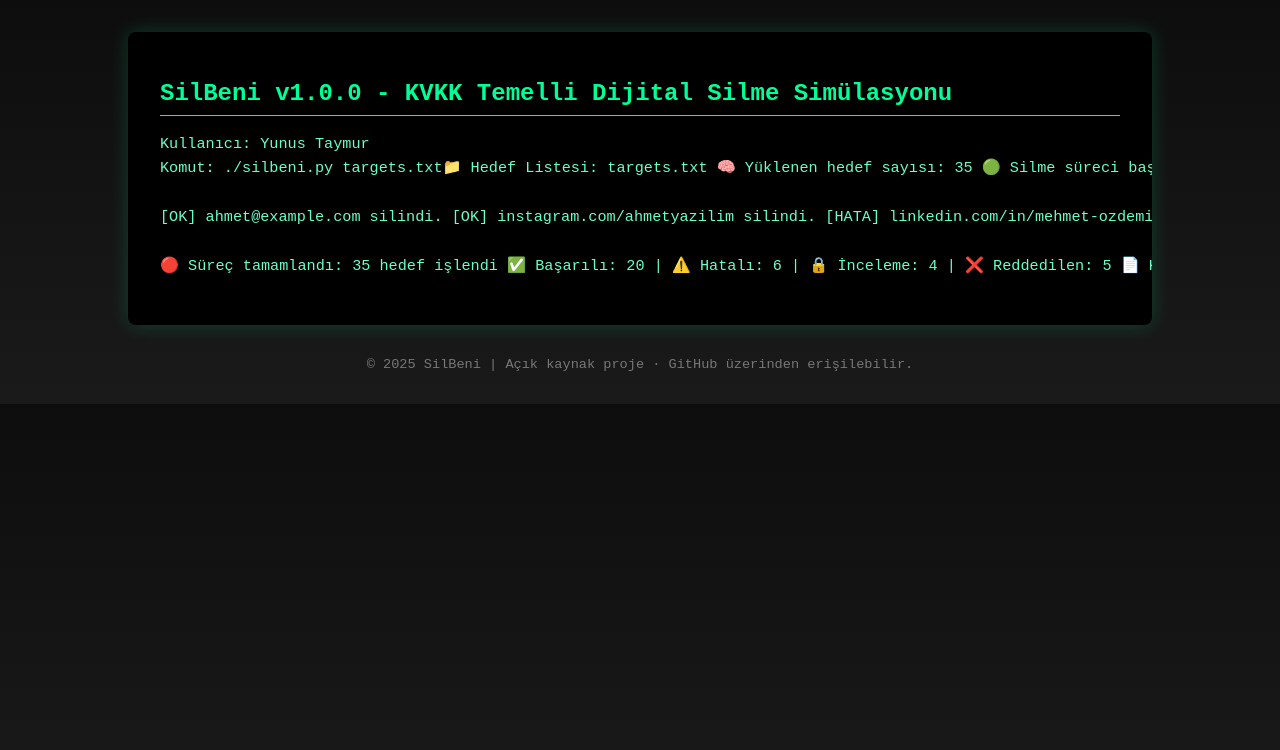
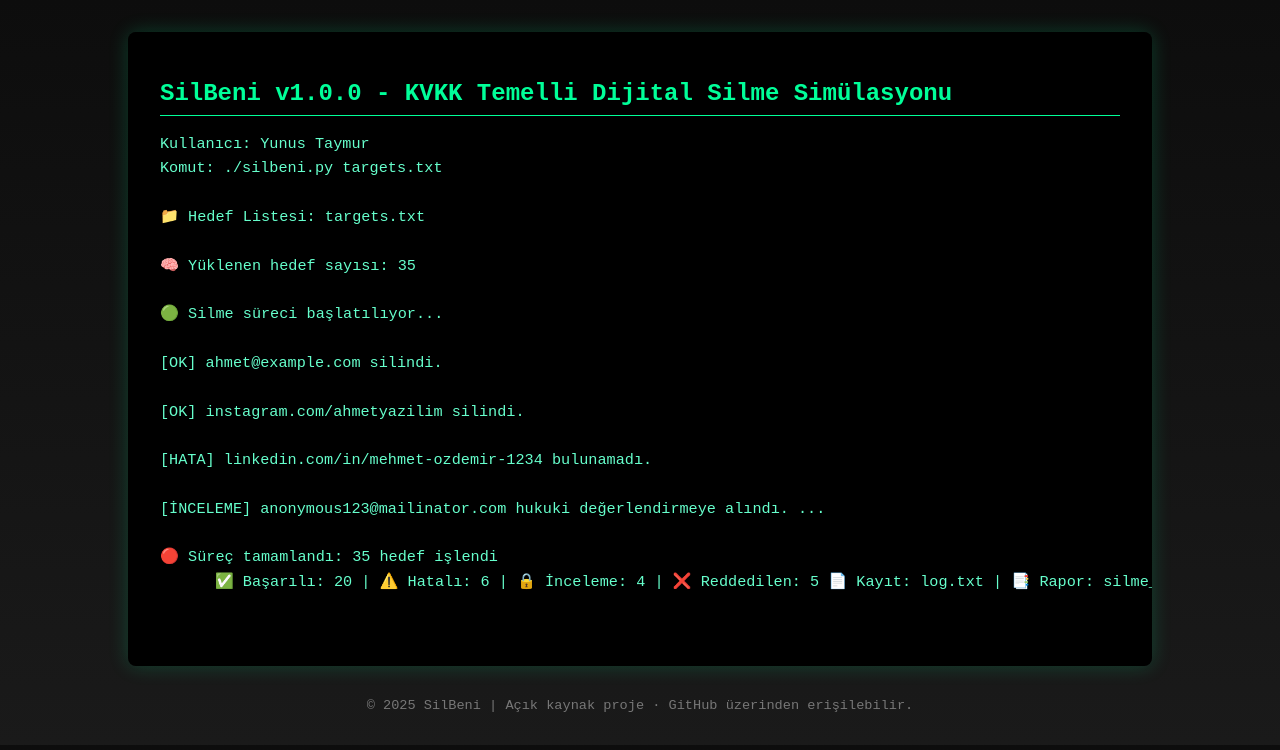
Before and after one commit to taymuryunus/Silbeni, a plain HTML site: page index.html in a window 1280 px wide. Drawn offline with Linux system fonts and the light colour scheme.

Commit message:
index.html

```diff
--- a/index.html
+++ b/index.html
@@ -44,11 +44,25 @@
     <h1>SilBeni v1.0.0 - KVKK Temelli Dijital Silme Simülasyonu</h1>
     <pre>
 Kullanıcı: Yunus Taymur
-Komut: ./silbeni.py targets.txt📁 Hedef Listesi: targets.txt 🧠 Yüklenen hedef sayısı: 35 🟢 Silme süreci başlatılıyor...
+Komut: ./silbeni.py targets.txt
 
-[OK] ahmet@example.com silindi. [OK] instagram.com/ahmetyazilim silindi. [HATA] linkedin.com/in/mehmet-ozdemir-1234 bulunamadı. [İNCELEME] anonymous123@mailinator.com hukuki değerlendirmeye alındı. ...
+📁 Hedef Listesi: targets.txt
 
-🔴 Süreç tamamlandı: 35 hedef işlendi ✅ Başarılı: 20 | ⚠️ Hatalı: 6 | 🔒 İnceleme: 4 | ❌ Reddedilen: 5 📄 Kayıt: log.txt | 📑 Rapor: silme_raporu.pdf </pre>
+🧠 Yüklenen hedef sayısı: 35
+
+🟢 Silme süreci başlatılıyor...
+
+[OK] ahmet@example.com silindi.
+
+[OK] instagram.com/ahmetyazilim silindi.
+
+[HATA] linkedin.com/in/mehmet-ozdemir-1234 bulunamadı.
+
+[İNCELEME] anonymous123@mailinator.com hukuki değerlendirmeye alındı. ...
+
+🔴 Süreç tamamlandı: 35 hedef işlendi
+      ✅ Başarılı: 20 | ⚠️ Hatalı: 6 | 🔒 İnceleme: 4 | ❌ Reddedilen: 5 📄 Kayıt: log.txt | 📑 Rapor: silme_raporu.pdf
+    </pre>
 
   </div>
   <div class="footer">
```
